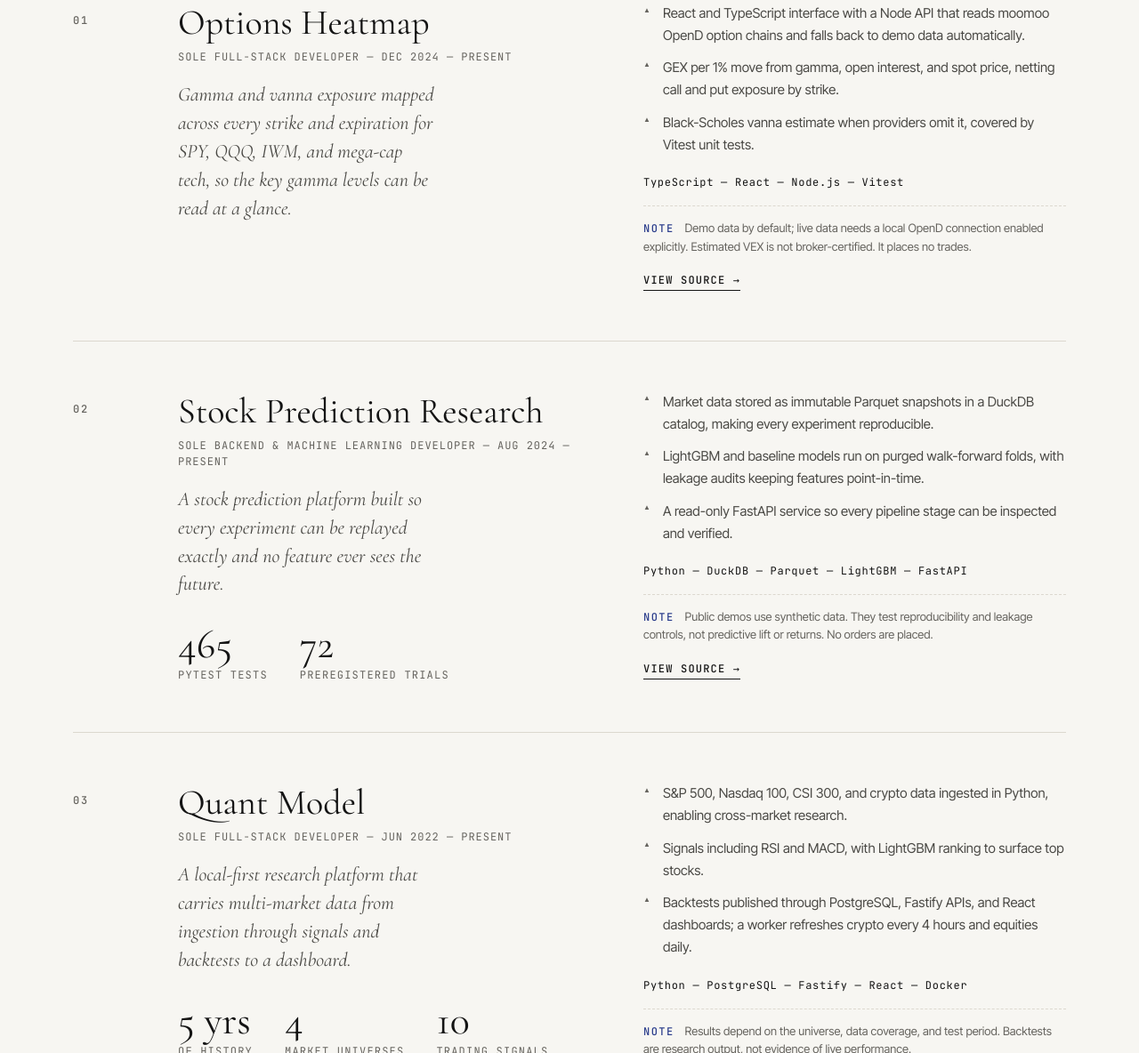
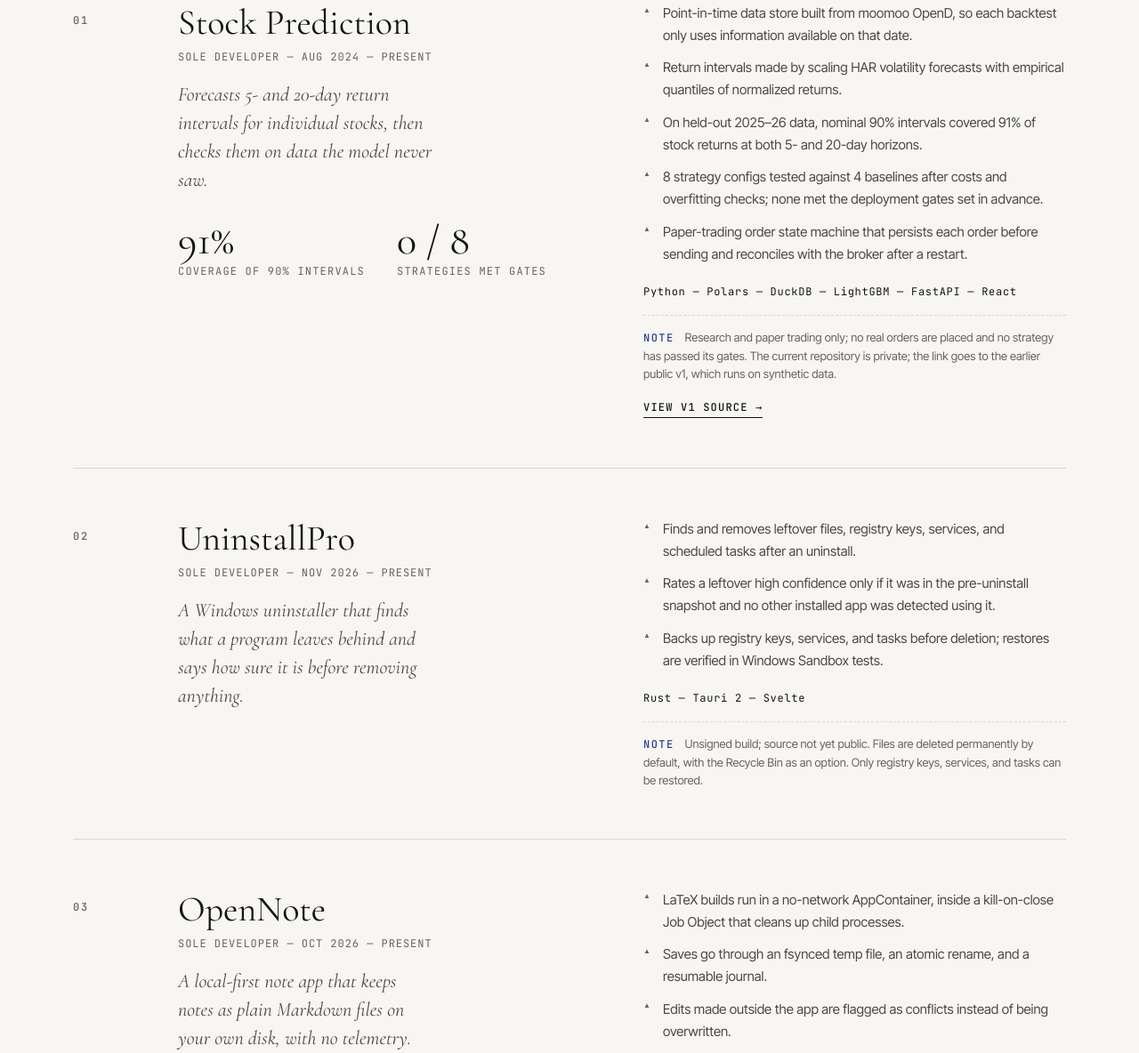
Before and after one commit to DreamMX180/Myself, a plain HTML site: page index.html in a window 1280 px wide. Shown: the part 1616-2800 px from the top of the page at 89% size. Drawn offline with nearby package versions, Linux system fonts and the light colour scheme.

Commit message:
Feature Stock Prediction, UninstallPro, and OpenNote; update resume

```diff
--- a/index.html
+++ b/index.html
@@ -3,7 +3,7 @@
 <head>
   <meta charset="utf-8">
   <meta name="viewport" content="width=device-width, initial-scale=1">
-  <meta name="description" content="Youkai Zhou builds software for quantitative research: an options exposure heatmap, reproducible stock prediction research, and a multi-market quant platform. M.S. Computer Science at Drexel University.">
+  <meta name="description" content="Youkai Zhou builds software: stock prediction research with tested return intervals, a Windows uninstaller, and a local-first note app. M.S. Computer Science at Drexel University.">
   <meta name="theme-color" content="#f7f6f2">
   <meta property="og:title" content="Youkai Zhou — Software &amp; quantitative research">
   <meta property="og:description" content="Tools that make market data readable, and say plainly what they can't prove.">
@@ -45,11 +45,11 @@
         <text class="tape-text" dy="7"><textPath id="tape-text" href="#tape-path" startOffset="0"></textPath></text>
       </svg>
       <div class="hero-caption">
-        <p id="hero-caption">The tape so far — 2022 — 2028</p>
+        <p id="hero-caption">The tape so far — 2023 — 2028</p>
         <nav class="tape-links" aria-label="Ticker tape chapters">
-          <a href="#quant">Quant Model</a>
           <a href="#stock">Stock Prediction</a>
-          <a href="#options">Options Heatmap</a>
+          <a href="#uninstall">UninstallPro</a>
+          <a href="#opennote">OpenNote</a>
           <a href="#ledger">Timeline</a>
         </nav>
         <button id="tape-toggle" type="button" hidden>Pause tape</button>
@@ -63,8 +63,8 @@
     <section class="manifesto" aria-label="Approach">
       <p class="statement">Most charts tell you what happened.<a class="fn" href="#n1" id="r1">1</a><br>I build the ones that also tell you <em>what they can’t prove.</em><a class="fn" href="#n2" id="r2">2</a></p>
       <ol class="marginalia">
-        <li id="n1"><span>1</span>Options exposure, multi-market backtests, and stock prediction research, each built end to end on my own.</li>
-        <li id="n2"><span>2</span>465 tests, 72 preregistered trials, and a written note on the limits of every result.</li>
+        <li id="n1"><span>1</span>Stock prediction research, a Windows uninstaller, and a local-first note app, each built end to end on my own.</li>
+        <li id="n2"><span>2</span>Held-out test data, deployment gates set in advance, and a written note on the limits of every result.</li>
       </ol>
     </section>
 
@@ -74,62 +74,62 @@
         <h2 id="work-title">Three projects</h2>
       </header>
 
-      <article id="options" class="entry" aria-labelledby="options-title">
+      <article id="stock" class="entry" aria-labelledby="stock-title">
         <p class="entry-no">01</p>
         <div class="entry-main">
-          <h3 id="options-title">Options Heatmap</h3>
-          <p class="meta">Sole full-stack developer — Dec 2024 — present</p>
-          <p class="lede">Gamma and vanna exposure mapped across every strike and expiration for SPY, QQQ, IWM, and mega-cap tech, so the key gamma levels can be read at a glance.</p>
+          <h3 id="stock-title">Stock Prediction</h3>
+          <p class="meta">Sole developer — Aug 2024 — present</p>
+          <p class="lede">Forecasts 5- and 20-day return intervals for individual stocks, then checks them on data the model never saw.</p>
+          <dl class="figures"><div><dt>91%</dt><dd>coverage of 90% intervals</dd></div><div><dt>0 / 8</dt><dd>strategies met gates</dd></div></dl>
         </div>
         <div class="entry-side">
           <ul class="points">
-            <li>React and TypeScript interface with a Node API that reads moomoo OpenD option chains and falls back to demo data automatically.</li>
-            <li>GEX per 1% move from gamma, open interest, and spot price, netting call and put exposure by strike.</li>
-            <li>Black-Scholes vanna estimate when providers omit it, covered by Vitest unit tests.</li>
+            <li>Point-in-time data store built from moomoo OpenD, so each backtest only uses information available on that date.</li>
+            <li>Return intervals made by scaling HAR volatility forecasts with empirical quantiles of normalized returns.</li>
+            <li>On held-out 2025–26 data, nominal 90% intervals covered 91% of stock returns at both 5- and 20-day horizons.</li>
+            <li>8 strategy configs tested against 4 baselines after costs and overfitting checks; none met the deployment gates set in advance.</li>
+            <li>Paper-trading order state machine that persists each order before sending and reconciles with the broker after a restart.</li>
           </ul>
-          <p class="stack">TypeScript — React — Node.js — Vitest</p>
-          <p class="note"><span>Note</span>Demo data by default; live data needs a local OpenD connection enabled explicitly. Estimated VEX is not broker-certified. It places no trades.</p>
-          <a class="link" href="https://github.com/DreamlandMX/Stock-Options-Heatmap" target="_blank" rel="noopener noreferrer">View source →<span class="sr-only"> (opens a new tab)</span></a>
+          <p class="stack">Python — Polars — DuckDB — LightGBM — FastAPI — React</p>
+          <p class="note"><span>Note</span>Research and paper trading only; no real orders are placed and no strategy has passed its gates. The current repository is private; the link goes to the earlier public v1, which runs on synthetic data.</p>
+          <a class="link" href="https://github.com/DreamlandMX/Stock-Perdition-Research-" target="_blank" rel="noopener noreferrer">View v1 source →<span class="sr-only"> (opens a new tab)</span></a>
         </div>
       </article>
 
-      <article id="stock" class="entry" aria-labelledby="stock-title">
+      <article id="uninstall" class="entry" aria-labelledby="uninstall-title">
         <p class="entry-no">02</p>
         <div class="entry-main">
-          <h3 id="stock-title">Stock Prediction Research</h3>
-          <p class="meta">Sole backend &amp; machine learning developer — Aug 2024 — present</p>
-          <p class="lede">A stock prediction platform built so every experiment can be replayed exactly and no feature ever sees the future.</p>
-          <dl class="figures"><div><dt>465</dt><dd>pytest tests</dd></div><div><dt>72</dt><dd>preregistered trials</dd></div></dl>
+          <h3 id="uninstall-title">UninstallPro</h3>
+          <p class="meta">Sole developer — Nov 2026 — present</p>
+          <p class="lede">A Windows uninstaller that finds what a program leaves behind and says how sure it is before removing anything.</p>
         </div>
         <div class="entry-side">
           <ul class="points">
-            <li>Market data stored as immutable Parquet snapshots in a DuckDB catalog, making every experiment reproducible.</li>
-            <li>LightGBM and baseline models run on purged walk-forward folds, with leakage audits keeping features point-in-time.</li>
-            <li>A read-only FastAPI service so every pipeline stage can be inspected and verified.</li>
+            <li>Finds and removes leftover files, registry keys, services, and scheduled tasks after an uninstall.</li>
+            <li>Rates a leftover high confidence only if it was in the pre-uninstall snapshot and no other installed app was detected using it.</li>
+            <li>Backs up registry keys, services, and tasks before deletion; restores are verified in Windows Sandbox tests.</li>
           </ul>
-          <p class="stack">Python — DuckDB — Parquet — LightGBM — FastAPI</p>
-          <p class="note"><span>Note</span>Public demos use synthetic data. They test reproducibility and leakage controls, not predictive lift or returns. No orders are placed.</p>
-          <a class="link" href="https://github.com/DreamlandMX/Stock-Perdition-Research-" target="_blank" rel="noopener noreferrer">View source →<span class="sr-only"> (opens a new tab)</span></a>
+          <p class="stack">Rust — Tauri 2 — Svelte</p>
+          <p class="note"><span>Note</span>Unsigned build; source not yet public. Files are deleted permanently by default, with the Recycle Bin as an option. Only registry keys, services, and tasks can be restored.</p>
         </div>
       </article>
 
-      <article id="quant" class="entry" aria-labelledby="quant-title">
+      <article id="opennote" class="entry" aria-labelledby="opennote-title">
         <p class="entry-no">03</p>
         <div class="entry-main">
-          <h3 id="quant-title">Quant Model</h3>
-          <p class="meta">Sole full-stack developer — Jun 2022 — present</p>
-          <p class="lede">A local-first research platform that carries multi-market data from ingestion through signals and backtests to a dashboard.</p>
-          <dl class="figures"><div><dt>5 yrs</dt><dd>of history</dd></div><div><dt>4</dt><dd>market universes</dd></div><div><dt>10</dt><dd>trading signals</dd></div></dl>
+          <h3 id="opennote-title">OpenNote</h3>
+          <p class="meta">Sole developer — Oct 2026 — present</p>
+          <p class="lede">A local-first note app that keeps notes as plain Markdown files on your own disk, with no telemetry. Version 0.1.0 is out on GitHub.</p>
         </div>
         <div class="entry-side">
           <ul class="points">
-            <li>S&amp;P 500, Nasdaq 100, CSI 300, and crypto data ingested in Python, enabling cross-market research.</li>
-            <li>Signals including RSI and MACD, with LightGBM ranking to surface top stocks.</li>
-            <li>Backtests published through PostgreSQL, Fastify APIs, and React dashboards; a worker refreshes crypto every 4 hours and equities daily.</li>
+            <li>LaTeX builds run in a no-network AppContainer, inside a kill-on-close Job Object that cleans up child processes.</li>
+            <li>Saves go through an fsynced temp file, an atomic rename, and a resumable journal.</li>
+            <li>Edits made outside the app are flagged as conflicts instead of being overwritten.</li>
           </ul>
-          <p class="stack">Python — PostgreSQL — Fastify — React — Docker</p>
-          <p class="note"><span>Note</span>Results depend on the universe, data coverage, and test period. Backtests are research output, not evidence of live performance.</p>
-          <a class="link" href="https://github.com/DreamlandMX/NewQuantModel" target="_blank" rel="noopener noreferrer">View source →<span class="sr-only"> (opens a new tab)</span></a>
+          <p class="stack">Rust — Tauri 2 — React — TypeScript</p>
+          <p class="note"><span>Note</span>Early release with an unsigned installer. Interface translations are machine-assisted.</p>
+          <a class="link" href="https://github.com/DreamlandMX/OpenNote" target="_blank" rel="noopener noreferrer">View source →<span class="sr-only"> (opens a new tab)</span></a>
         </div>
       </article>
     </section>
@@ -140,19 +140,17 @@
         <h2 id="ledger-title">The ledger</h2>
       </header>
       <ol class="rows">
-        <li><time>Jun 2022</time><div><h3>Quant Model begins</h3><p>First version of the multi-market research platform.</p></div><span class="tag">Project</span></li>
-        <li><time>Fall 2022</time><div><h3>Dean's Honor Roll</h3><p>University of Mississippi</p></div><span class="tag">Honor</span></li>
         <li><time>Apr 2023</time><div><h3>3rd Place, Ole Miss Hackathon Beta</h3><p>C Spire Network Optimization — University of Mississippi</p></div><span class="tag">Award</span></li>
         <li><time>Apr 2024</time><div><h3>2nd Place, Ole Miss Hackathon</h3><p>AI Course-Planning Advisor — University of Mississippi</p></div><span class="tag">Award</span></li>
         <li><time>Jun — Jul 2024</time><div><h3>Student Researcher, HPC Summer Institute</h3><p>Jackson State University — Jackson, MS</p>
           <ul class="points">
             <li>Ran computational fluid dynamics simulations on a Linux HPC cluster, comparing flow across parameter settings.</li>
             <li>Analyzed output with Python and NumPy, visualizing velocity and pressure fields for team review.</li>
-            <li>Applied parallel computing methods to scale runs beyond single-machine capacity.</li>
           </ul></div><span class="tag">Research</span></li>
-        <li><time>Aug 2024</time><div><h3>Stock Prediction Research begins</h3><p>Reproducible experiments and leakage-safe validation.</p></div><span class="tag">Project</span></li>
-        <li><time>Dec 2024</time><div><h3>Options Heatmap begins</h3><p>Gamma and vanna exposure, strike by expiration.</p></div><span class="tag">Project</span></li>
-        <li><time>May 2026</time><div><h3>B.S. Computer Science</h3><p>University of Mississippi — GPA 3.5 / 4.0 — Oxford, MS</p><p class="soft">Honors: Dean's List</p><p class="soft">Coursework: Machine Learning, Database Systems, Data Structures &amp; Algorithms, Software Engineering</p></div><span class="tag">Degree</span></li>
+        <li><time>Aug 2024</time><div><h3>Stock Prediction begins</h3><p>Point-in-time data, return intervals, and held-out testing.</p></div><span class="tag">Project</span></li>
+        <li><time>May 2026</time><div><h3>B.S. Computer Science</h3><p>University of Mississippi — GPA 3.5 / 4.0 — Oxford, MS</p><p class="soft">Coursework: Machine Learning, Database Systems, Data Structures &amp; Algorithms, Software Engineering</p></div><span class="tag">Degree</span></li>
+        <li><time>Oct 2026</time><div><h3>OpenNote begins</h3><p>Local-first Markdown notes; v0.1.0 released on GitHub in Nov 2026.</p></div><span class="tag">Project</span></li>
+        <li><time>Nov 2026</time><div><h3>UninstallPro begins</h3><p>Windows leftover cleanup with confidence ratings and backups.</p></div><span class="tag">Project</span></li>
         <li><time>Jun 2028</time><div><h3>M.S. Computer Science</h3><p>Drexel University — Philadelphia, PA — expected</p></div><span class="tag">Degree</span></li>
       </ol>
     </section>
@@ -163,10 +161,10 @@
         <h2 id="toolbox-title">What I build with</h2>
       </header>
       <dl class="tools">
-        <div><dt>Languages</dt><dd>Python, TypeScript, JavaScript, SQL, Java, C++</dd></div>
-        <div><dt>Machine learning</dt><dd>LightGBM, scikit-learn, pandas, NumPy, walk-forward validation</dd></div>
-        <div><dt>Web</dt><dd>React, Node.js, FastAPI, Fastify</dd></div>
-        <div><dt>Data</dt><dd>PostgreSQL, DuckDB, Parquet, Redis, SQLite</dd></div>
+        <div><dt>Languages</dt><dd>Python, TypeScript, JavaScript, Rust, SQL, Java, C++</dd></div>
+        <div><dt>Machine learning</dt><dd>LightGBM, CatBoost, PyTorch, scikit-learn, pandas, NumPy, walk-forward validation</dd></div>
+        <div><dt>Web</dt><dd>React, Svelte, Tauri, Node.js, FastAPI, Fastify</dd></div>
+        <div><dt>Data</dt><dd>PostgreSQL, DuckDB, Parquet, Polars, Redis, SQLite</dd></div>
         <div><dt>Developer tools</dt><dd>Git, Linux, Docker, AWS EC2</dd></div>
         <div><dt>Spoken</dt><dd>English (fluent), Mandarin (native)</dd></div>
       </dl>
--- a/site.js
+++ b/site.js
@@ -5,13 +5,13 @@
   // ---------- Ticker tape ----------
   // Each mark on the tape links to the part of the page it describes.
   var MARKS = [
-    ["JUN 2022", "QUANT MODEL", "#quant"],
     ["APR 2023", "HACKATHON 3RD", "#ledger"],
     ["APR 2024", "HACKATHON 2ND", "#ledger"],
     ["JUN 2024", "HPC INSTITUTE", "#ledger"],
-    ["AUG 2024", "STOCK PREDICTION — 465 TESTS", "#stock"],
-    ["DEC 2024", "OPTIONS HEATMAP", "#options"],
+    ["AUG 2024", "STOCK PREDICTION", "#stock"],
     ["MAY 2026", "B.S. CS", "#ledger"],
+    ["OCT 2026", "OPENNOTE v0.1.0", "#opennote"],
+    ["NOV 2026", "UNINSTALLPRO", "#uninstall"],
     ["2028", "M.S. CS — DREXEL", "#ledger"]
   ];
   var textPath = document.getElementById("tape-text");
```
Also changed, not shown: 1 other file.
